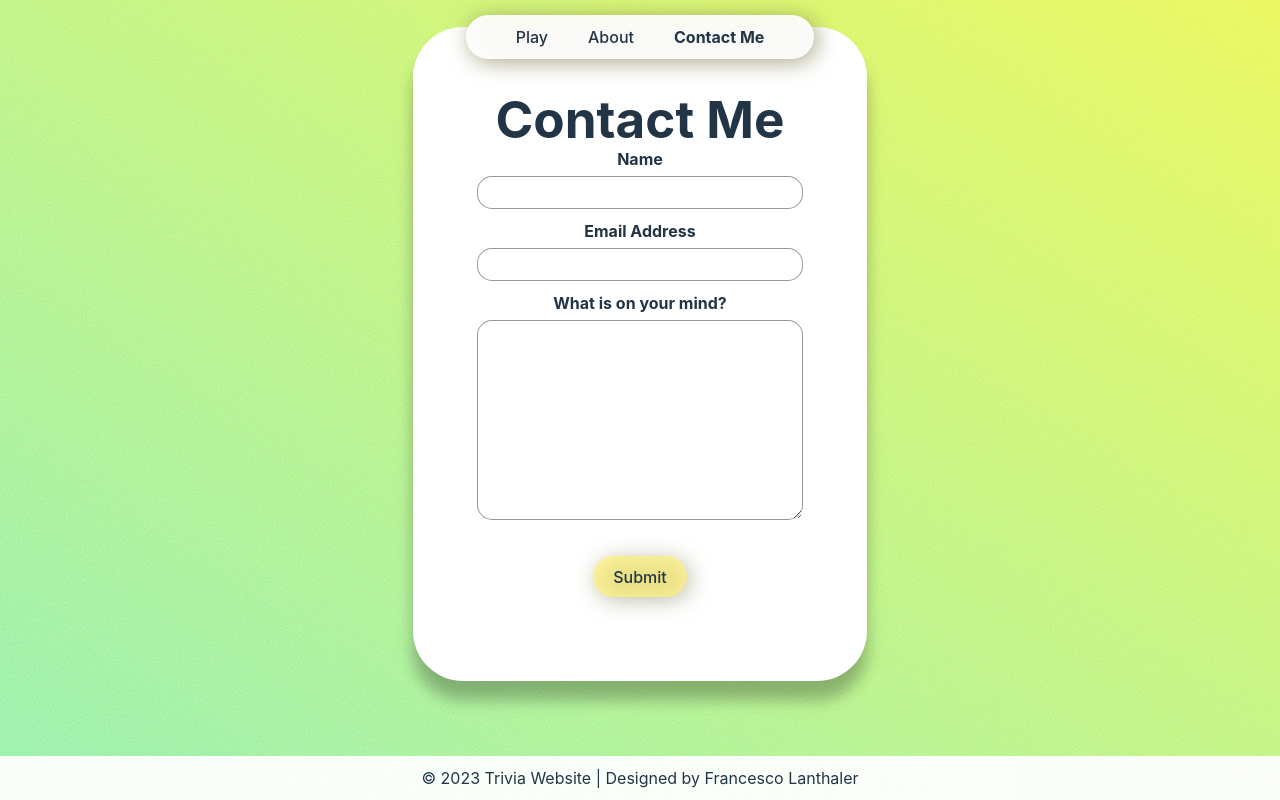
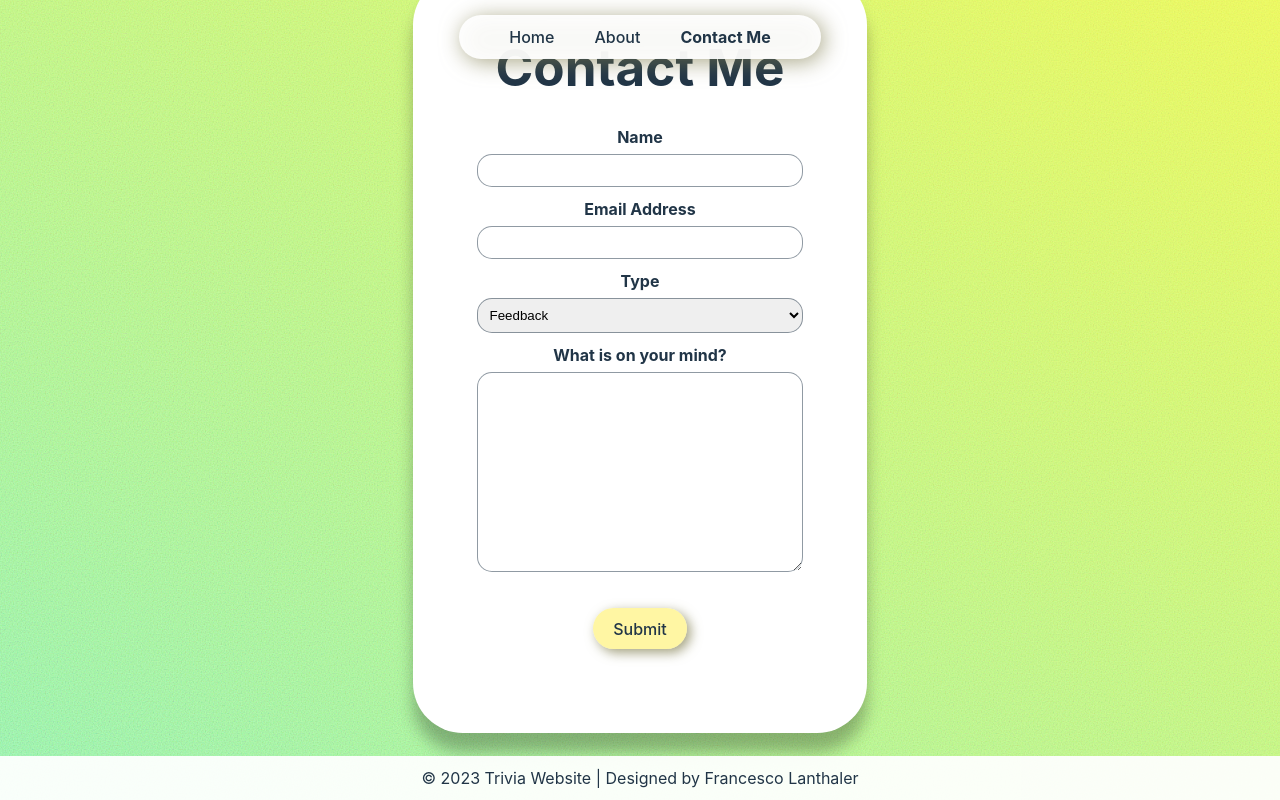
Before and after one commit to FrancescoLanthaler/Trivia, a React (Vite) app: page /contact in a window 1280 px wide. Built offline with nearby package versions, Linux system fonts and the light colour scheme.

Commit message:
Updated contact form to formik

```diff
--- a/src/App.css
+++ b/src/App.css
@@ -21,9 +21,6 @@
   box-shadow: 0 5mm 1rem rgba(0, 0, 0, 0.275);
 }
 
-.card {
-  padding: 2em;
-}
 
 .question {
   place-content: center center;
@@ -42,9 +39,11 @@
 }
 
 .correct {
-  background: rgb(194, 255, 134);
+  transition: 0.5s;
+  background: rgb(194, 255, 134) !important;
 }
 
 .wrong {
-  background: rgb(255, 193, 179);
+  transition: 0.5s;
+  background: rgb(255, 193, 179) !important;
 }
--- a/src/App.jsx
+++ b/src/App.jsx
@@ -44,7 +44,8 @@ function Option(props) {
 }
 
 
-function Answers({ answers, checkAnswer }) {
+function Answers(props) {
+  const { answers, checkAnswer } = props;
   const [answered, setAnswered] = useState(false);
 
   useEffect(() => {
--- a/src/about.jsx
+++ b/src/about.jsx
@@ -4,7 +4,9 @@ export default function About() {
     return (
         <div className='App'>
             <h1>About</h1>
-            <p>This is a trivia website made by Francesco Lanthaler.</p>
+            <p>This is a trivia website made by <a href="https://www.linkedin.com/in/francesco-lanthaler-7a9728261/">Francesco Lanthaler</a>.</p>
+            <p>It is made with React. The questions are fetched from <a href='https://opentdb.com/'>Open Trivia Database</a>.</p>
+            <p>This website is the final project for the Frontend Development Course at FH Salzburg.</p>
         </div>
     );
 }
--- a/src/contact.css
+++ b/src/contact.css
@@ -10,7 +10,8 @@ label {
 }
 
 input,
-textarea {
+textarea,
+select {
     width: 100%;
     padding: 8px;
     margin-bottom: 10px;
--- a/src/contact.jsx
+++ b/src/contact.jsx
@@ -1,5 +1,5 @@
 import React from 'react';
-import { useFormik } from 'formik';
+import { Formik, Field, Form, ErrorMessage } from 'formik';
 import { object, string } from "yup";
 import * as Yup from 'yup';
 import './contact.css';
@@ -8,72 +8,127 @@ const Contact = () => {
     return (
         <div className='App'>
             <h1>Contact Me</h1>
-            <Form />
+            <ContactForm />
         </div>
     );
 }
 
-const Form = () => {
-    const formik = useFormik({
-        initialValues: {
-            name: '',
-            email: '',
-            message: '',
-        },
-        validationSchema: Yup.object({
+const ContactForm = () => {
+    // const formik = useFormik({
+    //     initialValues: {
+    //         name: '',
+    //         email: '',
+    //         message: '',
+    //         subject: '',
+    //     },
+    //     validationSchema: Yup.object({
+    //         name: Yup.string()
+    //             .max(15, 'Must be 15 characters or less')
+    //             .required('Required'),
+
+    //         email: Yup.string().email('Invalid email address').required('Required'),
+    //     }),
+    //     onSubmit: values => {
+    //         formik.setFieldValue('message', '');
+    //         alert("Sike! You thought you could contact me? I don't even have a backend server to handle your message. You can't contact me. I'm sorry. :( But if you really want to contact me, you can email me at lanfra.dev@lanthaler.com")
+    //     },
+    // });
+    return (
+        // <form onSubmit={formik.handleSubmit}>
+        //     <label htmlFor="name">Name</label>
+        //     <input
+        //         id="name"
+        //         name="name"
+        //         type="text"
+        //         onChange={formik.handleChange}
+        //         onBlur={formik.handleBlur}
+        //         value={formik.values.name}
+        //     />
+        //     {formik.touched.name && formik.errors.name ? (
+        //         <div>{formik.errors.name}</div>
+        //     ) : null}
+
+        //     <label htmlFor="email">Email Address</label>
+        //     <input
+        //         id="email"
+        //         name="email"
+        //         type="email"
+        //         onChange={formik.handleChange}
+        //         onBlur={formik.handleBlur}
+        //         value={formik.values.email}
+        //     />
+        //     {formik.touched.email && formik.errors.email ? (
+        //         <div>{formik.errors.email}</div>
+        //     ) : null}
+
+        //     <label htmlFor="subject">Type</label>
+        //     <select
+        //         id="subject"
+        //         name="subject"
+        //         onChange={formik.handleChange}
+        //         onBlur={formik.handleBlur}
+        //         value={formik.values.subject}
+        //     />
+        //     {formik.touched.subject && formik.errors.subject ? (
+        //         <div>{formik.errors.subject}</div>
+        //     ) : null}
+
+        //     <label htmlFor="message">What is on your mind?</label>
+        //     <textarea
+        //         id="message"
+        //         name="message"
+        //         onChange={formik.handleChange}
+        //         onBlur={formik.handleBlur}
+        //         value={formik.values.message}
+        //     ></textarea>
+        //     {formik.touched.message && formik.errors.message ? (
+        //         <div>{formik.errors.message}</div>
+        //     ) : null}
+
+        //     <button type="submit">Submit</button>
+        // </form>
+
+
+
+        <Formik
+            initialValues={{ name: '', email: '', type: '', message: '' }}
+            validationSchema={Yup.object({
                 name: Yup.string()
                     .max(15, 'Must be 15 characters or less')
                     .required('Required'),
-
                 email: Yup.string().email('Invalid email address').required('Required'),
-        }),
-        onSubmit: values => {
-            formik.setFieldValue('message', '');
+                message: Yup.string()
+                    .min(5, 'Must be 5 characters or more')
+                    .required('Required'),
+            })}
+            onSubmit={() =>
                 alert("Sike! You thought you could contact me? I don't even have a backend server to handle your message. You can't contact me. I'm sorry. :( But if you really want to contact me, you can email me at lanfra.dev@lanthaler.com")
-        },
-    });
-    return (
-        <form onSubmit={formik.handleSubmit}>
+            }
+        >
+            <Form>
                 <label htmlFor="name">Name</label>
-            <input
-                id="name"
-                name="name"
-                type="text"
-                onChange={formik.handleChange}
-                onBlur={formik.handleBlur}
-                value={formik.values.name} // Update the value to match the input field name
-            />
-            {formik.touched.name && formik.errors.name ? (
-                <div>{formik.errors.name}</div>
-            ) : null}
+                <Field name="name" type="text" />
+                <ErrorMessage name="name" />
 
                 <label htmlFor="email">Email Address</label>
-            <input
-                id="email"
-                name="email"
-                type="email"
-                onChange={formik.handleChange}
-                onBlur={formik.handleBlur}
-                value={formik.values.email}
-            />
-            {formik.touched.email && formik.errors.email ? (
-                <div>{formik.errors.email}</div>
-            ) : null}
+                <Field name="email" type="email" />
+                <ErrorMessage name="email" />
+
+                <label htmlFor="type">Type</label>
+                <Field name="type" as="select">
+                    <option value="feedback">Feedback</option>
+                    <option value="bug">Bug</option>
+                    <option value="other">Other</option>
+                </Field>
+                <ErrorMessage name="type" />
 
                 <label htmlFor="message">What is on your mind?</label>
-            <textarea
-                id="message"
-                name="message"
-                onChange={formik.handleChange}
-                onBlur={formik.handleBlur}
-                value={formik.values.message}
-            ></textarea>
-            {formik.touched.message && formik.errors.message ? (
-                <div>{formik.errors.message}</div>
-            ) : null}
+                <Field as='textarea' name="message" />
+                <ErrorMessage name="message" />
 
                 <button type="submit">Submit</button>
-        </form>
+            </Form>
+        </Formik>
     );
 };
 
--- a/src/index.css
+++ b/src/index.css
@@ -52,8 +52,7 @@ button {
   font-size: 1em;
   font-weight: 500;
   font-family: inherit;
-
-  filter: drop-shadow(1mm 1mm 0.7rem rgba(125, 122, 73, 0.704));
+  box-shadow: 1mm 1mm 0.7rem rgba(125, 122, 73, 0.704);
   margin: 20px;
 
   background-color: #fff279ae;
@@ -62,14 +61,11 @@ button {
 }
 
 button:hover {
+  border-color: #646cff;
   transition: 0.5s;
   background-color: #fff279ae;
-  filter: drop-shadow(3mm 3mm 1.5rem rgba(88, 87, 51, 0.885));
+  box-shadow: 3mm 3mm 1rem rgba(88, 87, 51, 0.662);
 
-}
-
-button:hover {
-  border-color: #646cff;
 }
 
 button:focus,
--- a/src/layout.css
+++ b/src/layout.css
@@ -31,7 +31,6 @@ nav {
     padding: 10px 50px;
     border-radius: 100px;
     filter: drop-shadow(1mm 1mm 0.7rem rgba(125, 122, 73, 0.704));
-
 }
 
 ul {
@@ -67,3 +66,7 @@ footer {
 .active {
     font-weight: bold;
 }
+
+h1 {
+    padding-bottom: 30px;
+}
--- a/src/layout.jsx
+++ b/src/layout.jsx
@@ -7,16 +7,9 @@ export function Navbar() {
         <header>
             <nav>
                 <ul>
-                    <li><NavLink to={`/`} className={({ isActive }) =>
-                        isActive
-                            ? "active" : ""
-                    }>Play</NavLink></li>
-                    <li><NavLink to={`about`} className={({ isActive }) =>
-                        isActive
-                            ? "active" : ""} >About</NavLink></li>
-                    <li><NavLink to={`contact`} className={({ isActive }) =>
-                        isActive
-                            ? "active" : ""}>Contact Me</NavLink></li>
+                    <NavThing page='/' title='Home' />
+                    <NavThing page='about' title='About' />
+                    <NavThing page='contact' title='Contact Me' />
                 </ul>
             </nav>
         </header>
@@ -30,3 +23,15 @@ export function Footer() {
         </footer>
     );
 }
+
+function NavThing(props) {
+    const { page, title } = props;
+
+    return (
+        <li><NavLink to={page} className={({ isActive }) =>
+            isActive
+                ? "active" : ""
+        }>{title}</NavLink>
+        </li>
+    );
+}
```
Lines whose indentation alone changed are shown as unchanged.
